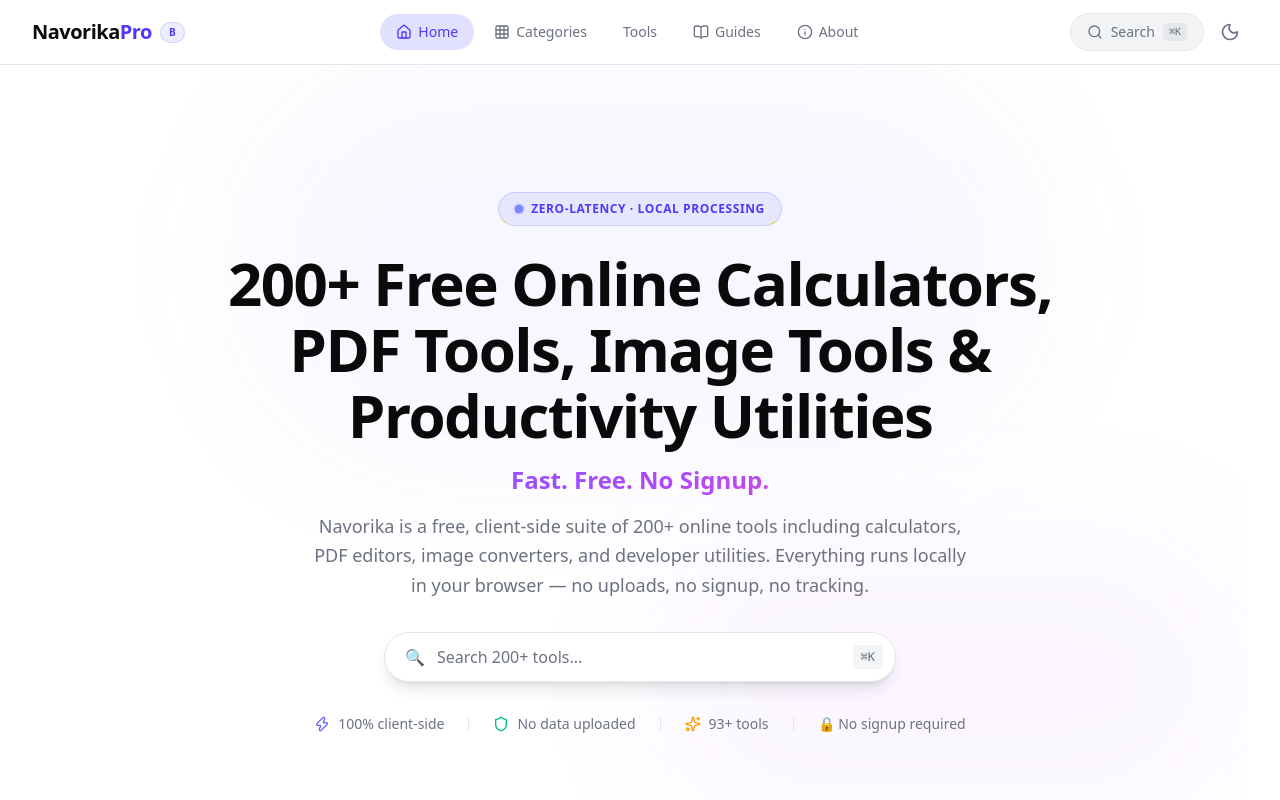
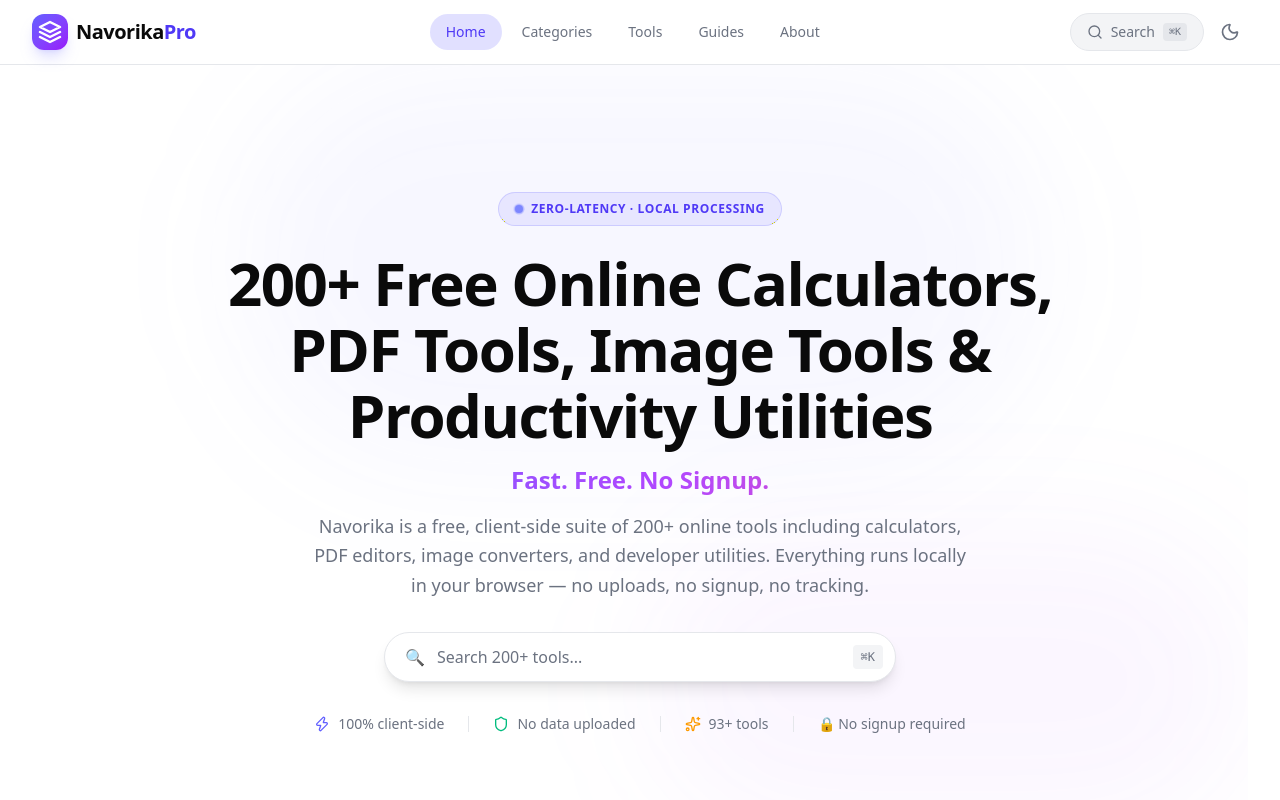
Before and after one commit to js91872/navorika, a Next.js app: page / in a window 1280 px wide. Shown: the top 800 px of the page. Built offline with nearby package versions, Linux system fonts and the light colour scheme.

Commit message:
feat: complete rebranding - new logo, brand identity, and UI updates

```diff
--- a/src/components/Navbar.tsx
+++ b/src/components/Navbar.tsx
@@ -4,8 +4,9 @@ import Link from 'next/link';
 import { usePathname } from 'next/navigation';
 import { useState, useEffect } from 'react';
 import { motion, AnimatePresence } from 'framer-motion';
-import { Sun, Moon, Search, Menu, X, Home, Grid3x3, BookOpen, Info } from 'lucide-react';
+import { Sun, Moon, Search, Menu, X } from 'lucide-react';
 import { useTheme } from '@/components/ThemeProvider';
+import Logo from '@/components/ui/Logo';
 
 interface NavbarProps {
   onSearchClick?: () => void;
@@ -24,11 +25,11 @@ export default function Navbar({ onSearchClick }: NavbarProps) {
   }, []);
 
   const navLinks = [
-    { href: '/', label: 'Home', icon: <Home className="h-4 w-4" /> },
-    { href: '/categories', label: 'Categories', icon: <Grid3x3 className="h-4 w-4" /> },
-    { href: '/tools', label: 'Tools', icon: null },
-    { href: '/guides', label: 'Guides', icon: <BookOpen className="h-4 w-4" /> },
-    { href: '/about', label: 'About', icon: <Info className="h-4 w-4" /> },
+    { href: '/', label: 'Home' },
+    { href: '/categories', label: 'Categories' },
+    { href: '/tools', label: 'Tools' },
+    { href: '/guides', label: 'Guides' },
+    { href: '/about', label: 'About' },
   ];
 
   return (
@@ -45,14 +46,7 @@ export default function Navbar({ onSearchClick }: NavbarProps) {
       <div className="max-w-7xl mx-auto px-4 sm:px-6 lg:px-8">
         <div className="flex items-center justify-between h-16">
           {/* Logo */}
-          <Link href="/" className="flex items-center gap-2 group shrink-0">
-            <span className="text-xl font-black tracking-tight text-[var(--foreground)] transition-all duration-300 group-hover:scale-105">
-              Navorika<span className="text-indigo-600 dark:text-indigo-400">Pro</span>
-            </span>
-            <span className="hidden sm:inline-block px-2 py-0.5 rounded-full bg-indigo-500/10 text-indigo-600 dark:text-indigo-400 text-[10px] font-black uppercase tracking-wider border border-indigo-500/20">
-              β
-            </span>
-          </Link>
+          <Logo variant="default" showTagline={false} />
 
           {/* Desktop Navigation */}
           <div className="hidden md:flex items-center gap-1">
@@ -62,13 +56,12 @@ export default function Navbar({ onSearchClick }: NavbarProps) {
                 <Link
                   key={link.href}
                   href={link.href}
-                  className={`relative px-4 py-2 rounded-full text-sm font-medium transition-all duration-300 flex items-center gap-1.5 ${
+                  className={`relative px-4 py-2 rounded-full text-sm font-medium transition-all duration-300 ${
                     isActive
                       ? 'text-indigo-600 dark:text-indigo-400 bg-indigo-500/10'
                       : 'text-[var(--muted-foreground)] hover:text-[var(--foreground)] hover:bg-[var(--muted)]/50'
                   }`}
                 >
-                  {link.icon}
                   {link.label}
                   {isActive && (
                     <motion.span
@@ -107,17 +100,12 @@ export default function Navbar({ onSearchClick }: NavbarProps) {
               )}
             </button>
 
-            {/* Mobile menu button */}
             <button
               onClick={() => setIsMobileMenuOpen(!isMobileMenuOpen)}
               className="md:hidden p-2 rounded-full hover:bg-[var(--muted)] transition-all duration-300 text-[var(--muted-foreground)] hover:text-[var(--foreground)]"
               aria-label="Toggle menu"
             >
-              {isMobileMenuOpen ? (
-                <X className="h-5 w-5" />
-              ) : (
-                <Menu className="h-5 w-5" />
-              )}
+              {isMobileMenuOpen ? <X className="h-5 w-5" /> : <Menu className="h-5 w-5" />}
             </button>
           </div>
         </div>
@@ -146,7 +134,6 @@ export default function Navbar({ onSearchClick }: NavbarProps) {
                           : 'text-[var(--muted-foreground)] hover:text-[var(--foreground)] hover:bg-[var(--muted)]/50'
                       }`}
                     >
-                      {link.icon}
                       {link.label}
                     </Link>
                   );
--- a/src/components/footer/Footer.tsx
+++ b/src/components/footer/Footer.tsx
@@ -1,7 +1,7 @@
 'use client';
 
 import Link from 'next/link';
-import { Shield, ArrowRight, Github } from 'lucide-react';
+import { Shield, ArrowRight } from 'lucide-react';
 import Logo from '@/components/ui/Logo';
 
 export default function Footer() {
@@ -18,22 +18,9 @@ export default function Footer() {
               Universal client computing engine offering absolute data privacy,
               instantaneous execution, and world-class productivity tools.
             </p>
-            <div className="mt-4 flex items-center gap-4">
-              <div className="flex items-center gap-2 text-xs text-emerald-600 dark:text-emerald-400">
-                <Shield className="h-4 w-4" />
-                <span className="font-medium">100% CLIENT-SIDE SAFE</span>
-              </div>
-              {/* GitHub Link in Footer */}
-              <a
-                href="https://github.com/js91872/navorika"
-                target="_blank"
-                rel="noopener noreferrer"
-                className="flex items-center gap-1.5 text-xs text-[var(--muted-foreground)] hover:text-[var(--foreground)] transition-colors"
-                aria-label="View on GitHub"
-              >
-                <Github className="h-4 w-4" />
-                <span>Open Source</span>
-              </a>
+            <div className="mt-4 flex items-center gap-2 text-xs text-emerald-600 dark:text-emerald-400">
+              <Shield className="h-4 w-4" />
+              <span className="font-medium">100% CLIENT-SIDE SAFE</span>
             </div>
           </div>
 
@@ -85,14 +72,6 @@ export default function Footer() {
             <Link href="/tools" className="hover:text-[var(--foreground)] transition-colors">Tools</Link>
             <Link href="/guides" className="hover:text-[var(--foreground)] transition-colors">Guides</Link>
             <Link href="/about" className="hover:text-[var(--foreground)] transition-colors">About</Link>
-            <a
-              href="https://github.com/js91872/navorika"
-              target="_blank"
-              rel="noopener noreferrer"
-              className="hover:text-[var(--foreground)] transition-colors flex items-center gap-1"
-            >
-              <Github className="h-3 w-3" /> Source
-            </a>
           </div>
         </div>
       </div>
--- /dev/null
+++ b/src/components/ui/Logo.tsx
@@ -0,0 +1,67 @@
+'use client';
+
+import Link from 'next/link';
+import { cn } from '@/lib/utils';
+
+interface LogoProps {
+  className?: string;
+  variant?: 'default' | 'small' | 'large';
+  showTagline?: boolean;
+}
+
+export default function Logo({ className, variant = 'default', showTagline = false }: LogoProps) {
+  const sizes = {
+    small: 'text-lg',
+    default: 'text-xl',
+    large: 'text-3xl',
+  };
+
+  const iconSizes = {
+    small: 'h-5 w-5',
+    default: 'h-6 w-6',
+    large: 'h-8 w-8',
+  };
+
+  return (
+    <Link href="/" className={cn('flex items-center gap-2 group', className)}>
+      {/* Logo Icon */}
+      <div className="relative">
+        <div className={cn(
+          'rounded-xl bg-gradient-to-br from-indigo-500 to-purple-600 p-1.5',
+          'shadow-lg shadow-indigo-500/20 group-hover:shadow-indigo-500/40 transition-all duration-300'
+        )}>
+          <svg
+            className={cn('text-white', iconSizes[variant])}
+            viewBox="0 0 24 24"
+            fill="none"
+            stroke="currentColor"
+            strokeWidth="2.5"
+            strokeLinecap="round"
+            strokeLinejoin="round"
+          >
+            <path d="M12 2L2 7l10 5 10-5-10-5z" />
+            <path d="M2 17l10 5 10-5" />
+            <path d="M2 12l10 5 10-5" />
+          </svg>
+        </div>
+        {/* Glow effect */}
+        <div className="absolute -inset-1 rounded-xl bg-gradient-to-br from-indigo-500/20 to-purple-500/20 blur-xl -z-10 opacity-0 group-hover:opacity-100 transition-opacity duration-500" />
+      </div>
+
+      {/* Logo Text */}
+      <div className="flex flex-col">
+        <span className={cn(
+          'font-black tracking-tight text-[var(--foreground)] transition-colors duration-300',
+          sizes[variant]
+        )}>
+          Navorika<span className="text-indigo-600 dark:text-indigo-400">Pro</span>
+        </span>
+        {showTagline && (
+          <span className="text-[10px] font-medium text-[var(--muted-foreground)] tracking-wider uppercase">
+            200+ Free Tools
+          </span>
+        )}
+      </div>
+    </Link>
+  );
+}
```
Also changed, not shown: public/favicon.svg (added), public/logo.svg (added).
